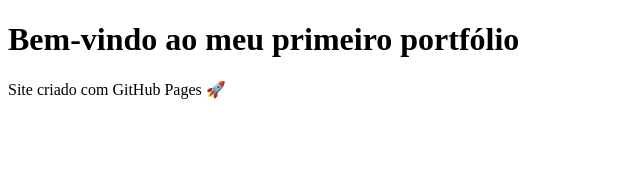
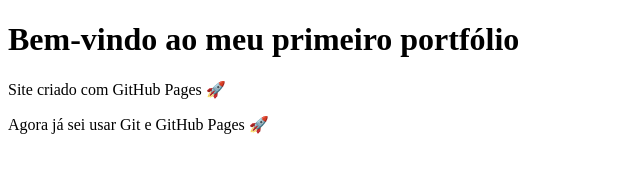
Before and after one commit to Eduprogrammer/meu-portifolio, a plain HTML site: page index.html in a window 1280 px wide. Shown: the whole page, without its empty margins (0-640 px from the left). Drawn offline with Linux system fonts and the light colour scheme.

Commit message:
Meu primeiro portifólio 2.0

```diff
--- a/index.html
+++ b/index.html
@@ -7,5 +7,6 @@
 <body>
     <h1>Bem-vindo ao meu primeiro portfólio</h1>
     <p>Site criado com GitHub Pages 🚀</p>
+    <p>Agora já sei usar Git e GitHub Pages 🚀</p>
 </body>
 </html>
```
